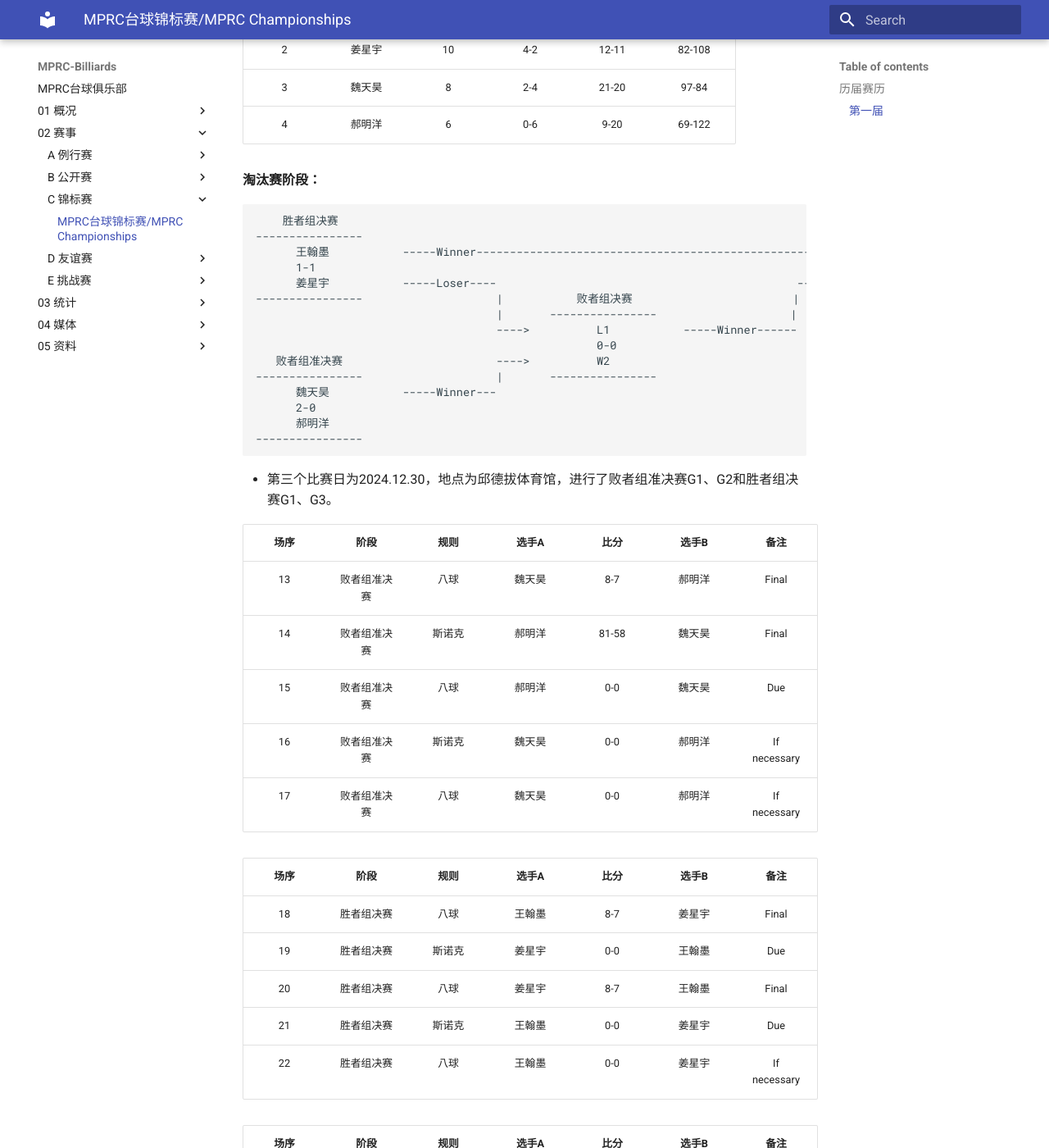
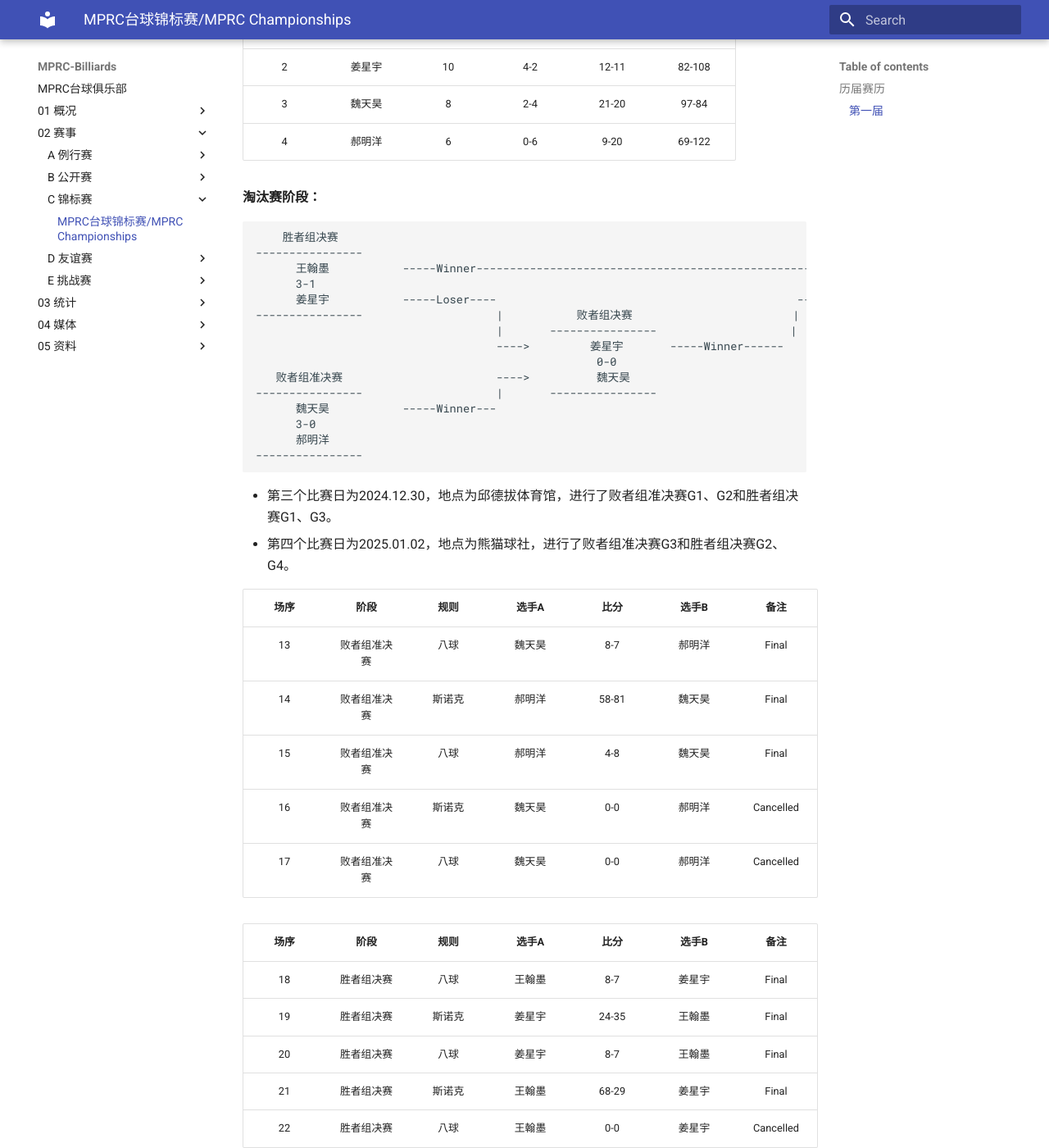
Before and after one commit to mprc-billiards/mprc-billiards.github.io, an MkDocs documentation site: the page built from docs/02-赛事/C-锦标赛/C01-MPRC台球锦标赛.md, in a window 1280 px wide and 1400 px high, scrolled down 2157 px. Shown: the whole window at 82% size. Built offline with MkDocs 1.6.1 and Material for MkDocs 9.7.7, drawn with Linux system fonts in a browser that asks for light colours; some of the changed text lies outside the part shown.

Commit message:
update 2025.01.02

````diff
--- a/docs/02-赛事/C-锦标赛/C01-MPRC台球锦标赛.md
+++ b/docs/02-赛事/C-锦标赛/C01-MPRC台球锦标赛.md
@@ -2,7 +2,7 @@
 
 | 届次 | 日期                   | 场地        | 冠军   | 决赛比分 | 亚军   | 季军    | 殿军   |
 | :--: | :-------------------: | :---------: | :----: | :----:  | :----: | :----: | :----: |
-| 1    | 2024.12.10-           | 邱德拔       |        |         |        |        |        |
+| 1    | 2024.12.10-           | 邱德拔/熊猫  |        |         |        |        | 郝明洋 |
 
 MPRC台球锦标赛是MPRC台球俱乐部积分最高、奖金最多的大型综合赛事，一般在节假日举办。锦标赛综合了八球和斯诺克两种玩法，使用双循环排名赛和双败淘汰赛的赛制，这使得锦标赛的场次繁多，冠军的含金量和综合水平也极高。
 
@@ -48,53 +48,54 @@ MPRC台球锦标赛是MPRC台球俱乐部积分最高、奖金最多的大型综
 ```
 	胜者组决赛																			  	  总决赛
 ----------------																		----------------
-	  王翰墨			-----Winner---------------------------------------------------> 		 W1
-	  1-1																				  	  0-0
+	  王翰墨			-----Winner---------------------------------------------------> 	  王翰墨
+	  3-1																				  	  0-0
 	  姜星宇			-----Loser----											   --->		  	 W3
 ----------------				 	|			败者组决赛						 |		 ----------------
 								 	|		----------------					|
-								  	---->	  	   L1			-----Winner------
+								  	---->	  	  姜星宇		-----Winner------
 												   0-0
-   败者组准决赛					  	---->		   W2
+   败者组准决赛					  	---->		   魏天昊
 ----------------				 	|		----------------
 	  魏天昊			-----Winner---
-	  2-0
+	  3-0
 	  郝明洋
 ----------------
 ```
 
 - 第三个比赛日为2024.12.30，地点为邱德拔体育馆，进行了败者组准决赛G1、G2和胜者组决赛G1、G3。
+- 第四个比赛日为2025.01.02，地点为熊猫球社，进行了败者组准决赛G3和胜者组决赛G2、G4。
 
 | 场序 | 阶段         | 规则   | 选手A  | 比分   | 选手B   | 备注           |
 | :--: | :---------: | :----: | :----: | :---: | :-----: | :------------: |
 | 13   | 败者组准决赛 | 八球   | 魏天昊  | 8-7   | 郝明洋  | Final          |
-| 14   | 败者组准决赛 | 斯诺克 | 郝明洋  | 81-58 | 魏天昊  | Final          |
-| 15   | 败者组准决赛 | 八球   | 郝明洋  | 0-0   | 魏天昊  | Due            |
-| 16   | 败者组准决赛 | 斯诺克 | 魏天昊  | 0-0   | 郝明洋  | If necessary   |
-| 17   | 败者组准决赛 | 八球   | 魏天昊  | 0-0   | 郝明洋  | If necessary   |
+| 14   | 败者组准决赛 | 斯诺克 | 郝明洋  | 58-81 | 魏天昊  | Final          |
+| 15   | 败者组准决赛 | 八球   | 郝明洋  | 4-8   | 魏天昊  | Final          |
+| 16   | 败者组准决赛 | 斯诺克 | 魏天昊  | 0-0   | 郝明洋  | Cancelled      |
+| 17   | 败者组准决赛 | 八球   | 魏天昊  | 0-0   | 郝明洋  | Cancelled      |
 
-| 场序 | 阶段         | 规则   | 选手A  | 比分 | 选手B   | 备注           |
+| 场序 | 阶段         | 规则   | 选手A  | 比分   | 选手B   | 备注           |
+| :--: | :---------: | :----: | :----: | :--:  | :----: | :------------: |
+| 18   | 胜者组决赛   | 八球   | 王翰墨  | 8-7   | 姜星宇  | Final          |
+| 19   | 胜者组决赛   | 斯诺克 | 姜星宇  | 24-35 | 王翰墨  | Final          |
+| 20   | 胜者组决赛   | 八球   | 姜星宇  | 8-7   | 王翰墨  | Final          |
+| 21   | 胜者组决赛   | 斯诺克 | 王翰墨  | 68-29 | 姜星宇  | Final          |
+| 22   | 胜者组决赛   | 八球   | 王翰墨  | 0-0   | 姜星宇  | Cancelled      |
+
+| 场序 | 阶段         | 规则   | 选手A  | 比分  | 选手B   | 备注           |
 | :--: | :---------: | :----: | :----: | :--: | :----: | :------------: |
-| 18   | 胜者组决赛   | 八球   | 王翰墨  | 8-7  | 姜星宇  | Final          |
-| 19   | 胜者组决赛   | 斯诺克 | 姜星宇  | 0-0  | 王翰墨  | Due            |
-| 20   | 胜者组决赛   | 八球   | 姜星宇  | 8-7  | 王翰墨  | Final          |
-| 21   | 胜者组决赛   | 斯诺克 | 王翰墨  | 0-0  | 姜星宇  | Due            |
-| 22   | 胜者组决赛   | 八球   | 王翰墨  | 0-0  | 姜星宇  | If necessary   |
+| 23   | 败者组决赛   | 八球   | 姜星宇 | 0-0   | 魏天昊 | Due            |
+| 24   | 败者组决赛   | 斯诺克 | 魏天昊 | 0-0   | 姜星宇 | Due            |
+| 25   | 败者组决赛   | 八球   | 魏天昊 | 0-0   | 姜星宇 | Due            |
+| 26   | 败者组决赛   | 斯诺克 | 姜星宇 | 0-0   | 魏天昊 | If necessary   |
+| 27   | 败者组决赛   | 八球   | 姜星宇 | 0-0   | 魏天昊 | If necessary   |
 
-| 场序 | 阶段         | 规则   | 选手A  | 比分 | 选手B   | 备注           |
+| 场序 | 阶段         | 规则   | 选手A  | 比分  | 选手B   | 备注           |
 | :--: | :---------: | :----: | :----: | :--: | :----: | :------------: |
-| 23   | 败者组决赛   | 八球   | L1     | 0-0  | W2     | Due            |
-| 24   | 败者组决赛   | 斯诺克 | W2     | 0-0  | L1     | Due            |
-| 25   | 败者组决赛   | 八球   | W2     | 0-0  | L1     | Due            |
-| 26   | 败者组决赛   | 斯诺克 | L1     | 0-0  | W2     | If necessary   |
-| 27   | 败者组决赛   | 八球   | L1     | 0-0  | W2     | If necessary   |
-
-| 场序 | 阶段         | 规则   | 选手A  | 比分 | 选手B   | 备注           |
-| :--: | :---------: | :----: | :----: | :--: | :----: | :------------: |
-| 28   | 总决赛       | 八球   | W1     | 0-0  | W3     | Due            |
-| 29   | 总决赛       | 斯诺克 | W1     | 0-0  | W3     | Due            |
-| 30   | 总决赛       | 八球   | W3     | 0-0  | W1     | Due            |
-| 31   | 总决赛       | 斯诺克 | W3     | 0-0  | W1     | Due            |
-| 32   | 总决赛       | 八球   | W3     | 0-0  | W1     | If necessary   |
-| 33   | 总决赛       | 斯诺克 | W1     | 0-0  | W3     | If necessary   |
-| 34   | 总决赛       | 八球   | W1     | 0-0  | W3     | If necessary   |
+| 28   | 总决赛       | 八球   | 王翰墨 | 0-0   | W3     | Due            |
+| 29   | 总决赛       | 斯诺克 | 王翰墨 | 0-0   | W3     | Due            |
+| 30   | 总决赛       | 八球   | W3     | 0-0   | 王翰墨 | Due            |
+| 31   | 总决赛       | 斯诺克 | W3     | 0-0   | 王翰墨 | Due            |
+| 32   | 总决赛       | 八球   | W3     | 0-0   | 王翰墨 | If necessary   |
+| 33   | 总决赛       | 斯诺克 | 王翰墨 | 0-0   | W3     | If necessary   |
+| 34   | 总决赛       | 八球   | 王翰墨 | 0-0   | W3     | If necessary   |
````
Also changed, not shown: docs/02-赛事/D-友谊赛/D10-反向八球友谊赛.md (+6 -0 lines), docs/03-统计/3-纪录榜.md (+3 -0 lines), docs/03-统计/4-战绩榜.md (+6 -6 lines), docs/02-赛事/D-友谊赛/img/backward_8-ball_friendly.jpg (added).
